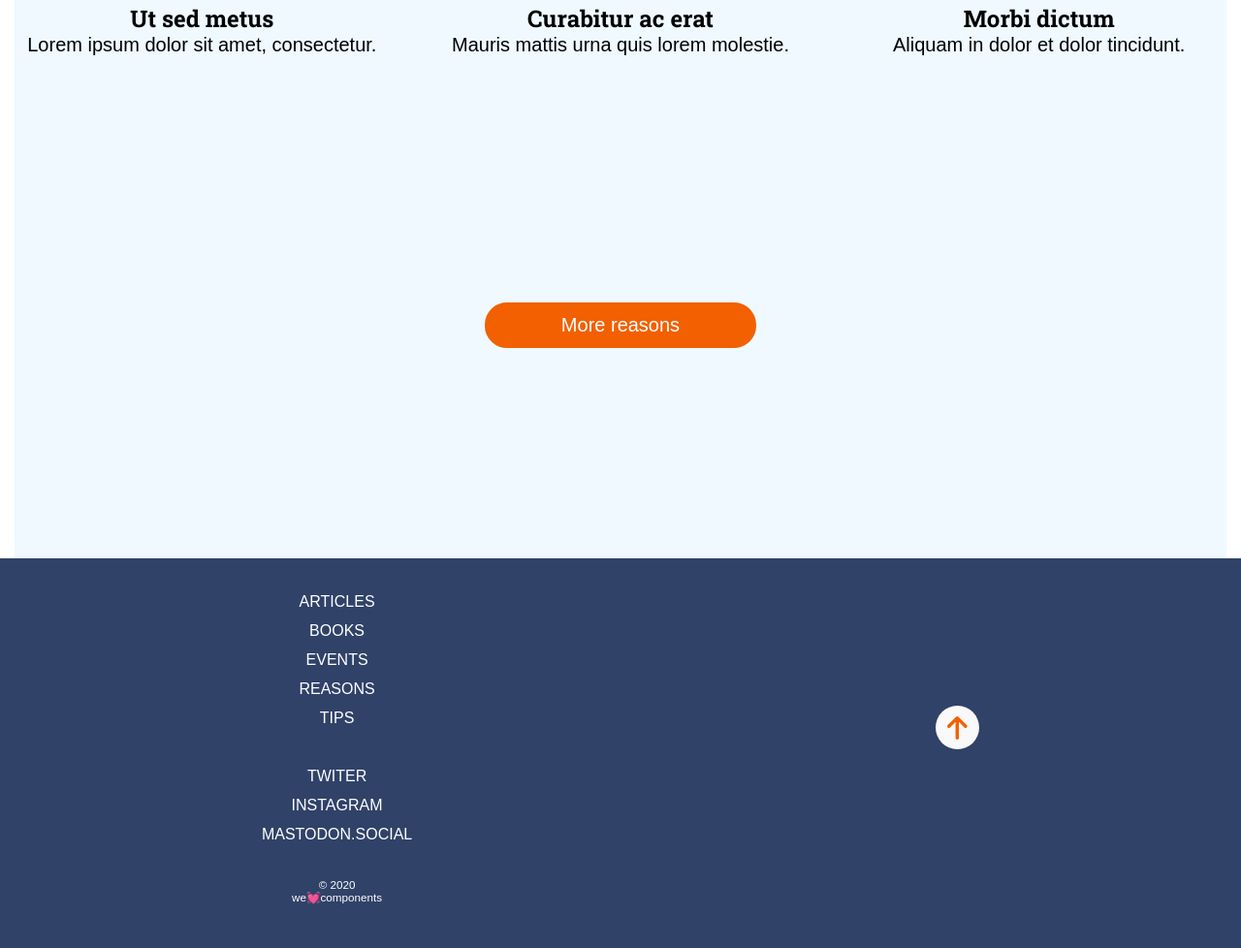
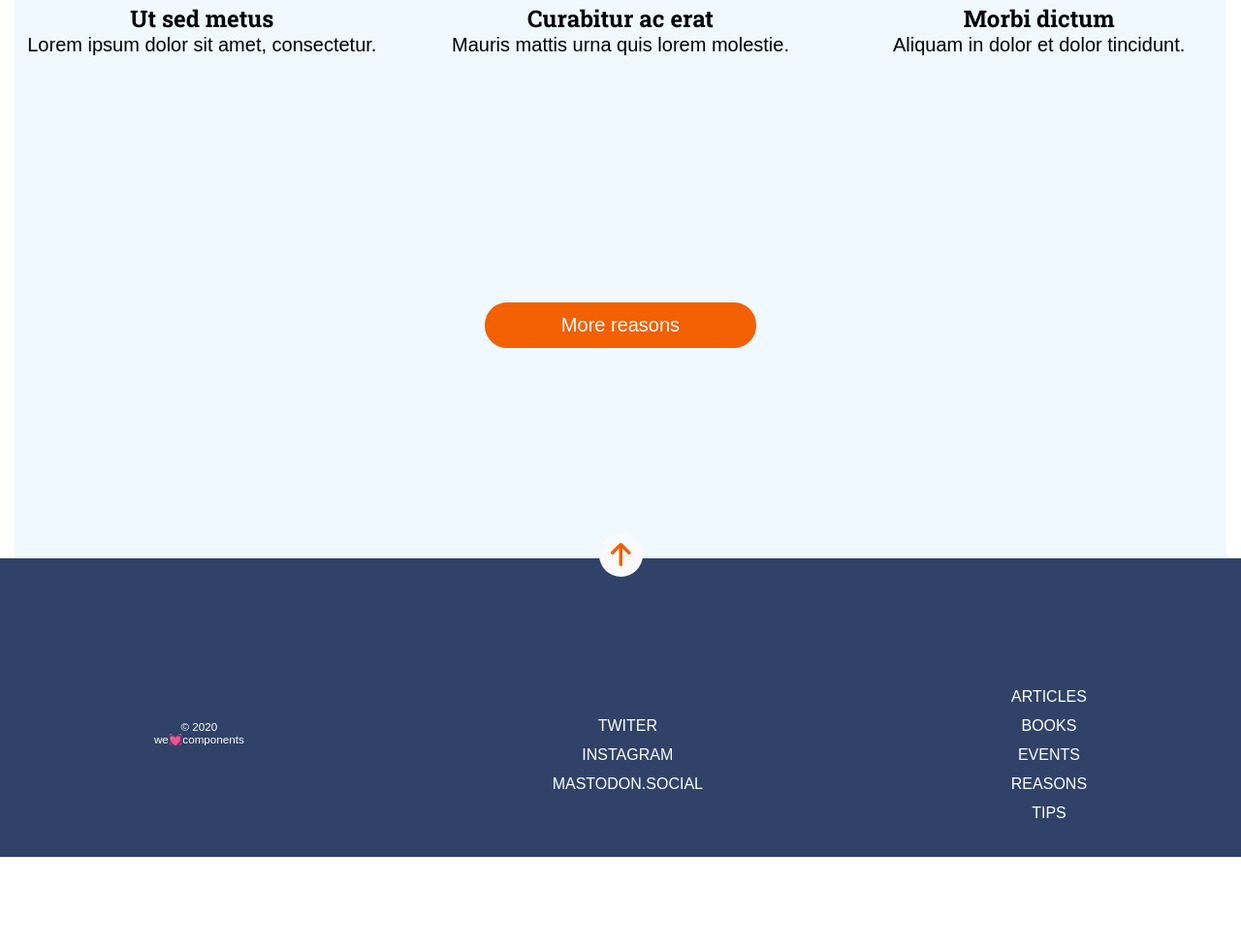
Before and after one commit to PaulaPSoto/modulo-1-evaluacion-final-PaulaPSoto, a website: page src/html/index.html in a window 1280 px wide. Shown: the part 1189-2167 px from the top of the page at 97% size. After the commit the page ends 2073 px from the top, so only its background shows below. Drawn offline with nearby package versions, Linux system fonts and the light colour scheme; files that its build step writes are made by us from their sources; files whose address does not match are found by name.

Commit message:
Add pisplay container

```diff
--- a/src/html/index.html
+++ b/src/html/index.html
@@ -60,10 +60,10 @@
 
 
      <footer class="page__footer">
-       <div>
+       <div class="page__footer--box1">
         <a class="container_3--img"><img src="./assets/images/ico-arrow.svg" alt="ico-arrow"></a>
        </div>
-      <div>
+      <div class="page__footer--box2">
         <nav class="footer__nav footer__nav1">
           <ul >
             <li class="li-links"><a title= "" class="nav-links" href="https://adalab.es/" target="_blank">Articles</a></li>
--- a/src/scss/main.scss
+++ b/src/scss/main.scss
@@ -319,21 +319,26 @@ p {
     margin-left: 0;
     margin-right: 0;
 }
-.page__footer {
 
+.page__footer--box1 {
+    width: 45px;
+    height: 45px;
+    display: flex;
+    justify-content: center;
+    align-items: center;
+    border-radius: 50%;
+    margin-bottom: 53px;
+
+
+}
+.page__footer--box2 {
+    width: 100%;
     display: flex;
     flex-direction: row-reverse;
-    justify-content: space-around ;
+    justify-content: space-around;
     align-items: center;
 
 }
-// .container_3--img {
-//     order:2 ;
-
-// }
-// .footer__nav2 {
-//     order: -1;
-// }
 
 }
 @media all and (min-width: 1200px) {
```
